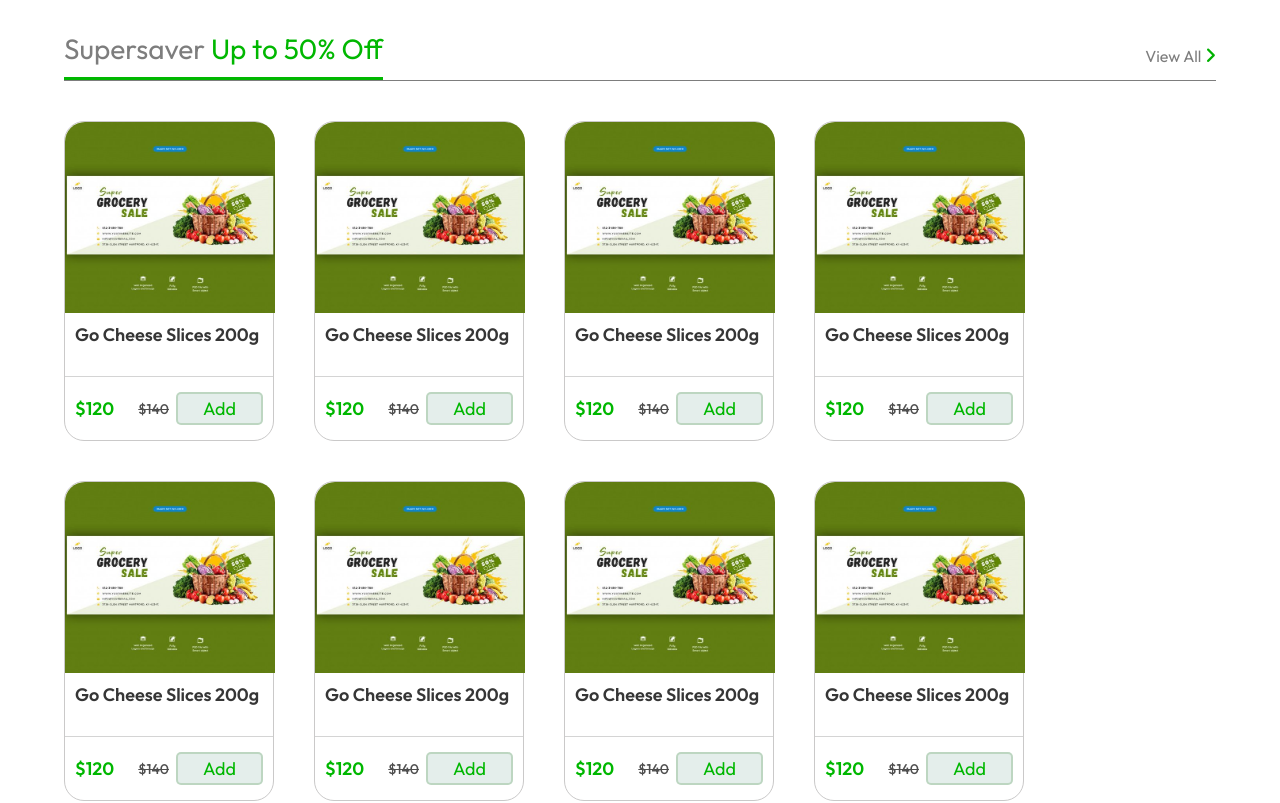
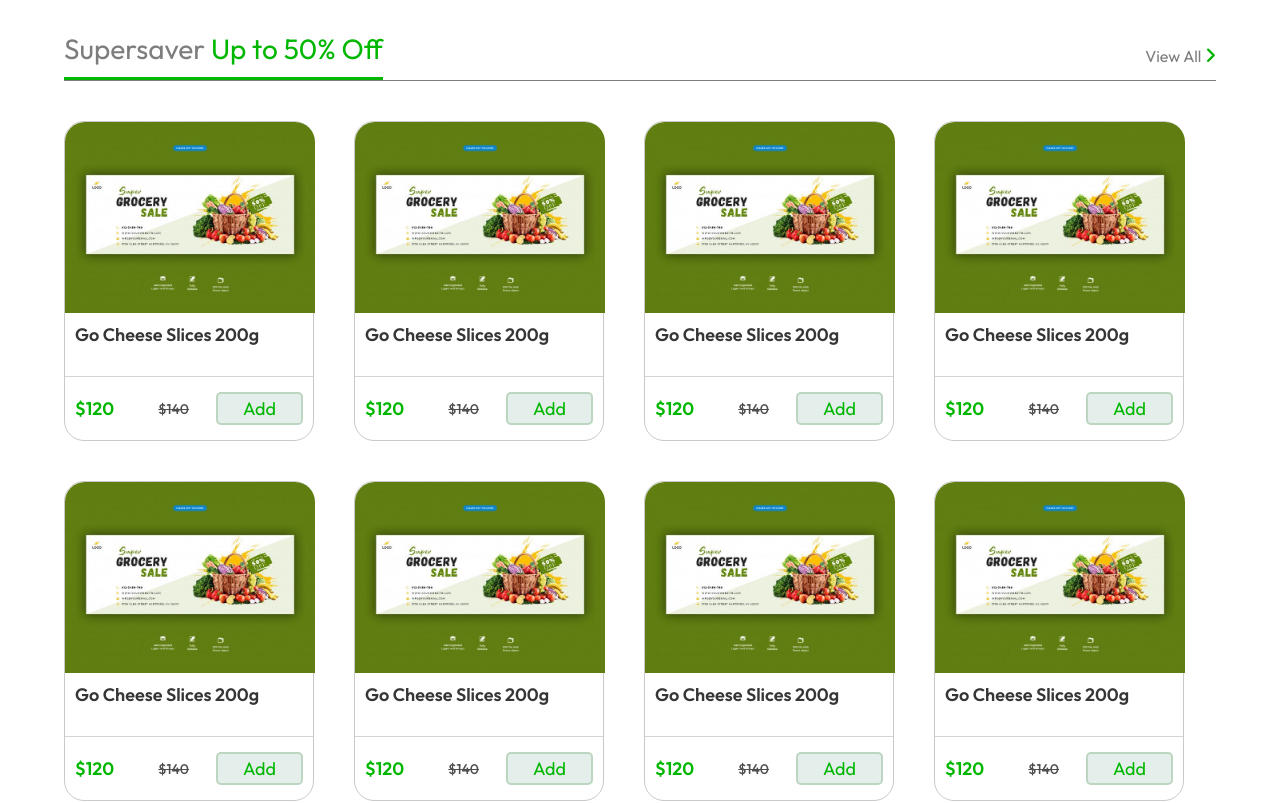
Before and after one commit to CrazieGuru/UCO, a React (Vite) app in the folder frontend/: page / in a window 1280 px wide. Shown: the part 720-1523 px from the top of the page. Built offline with nearby package versions, Linux system fonts and the light colour scheme.

Commit message:
changes in new component

```diff
--- a/frontend/src/Components/ItemCard/ItemCard.css
+++ b/frontend/src/Components/ItemCard/ItemCard.css
@@ -1,5 +1,5 @@
 .card{
-    width: 210px;
+    width: 250px;
     height: 320px;
     display: flex;
     flex-direction: column;
@@ -8,7 +8,7 @@
     border: 1px solid rgb(202, 201, 201);
 }
 .card .item-img{
-    min-width: 210px;
+    min-width: 250px;
     min-height: 60%;
 }
 .item-img img{
```
